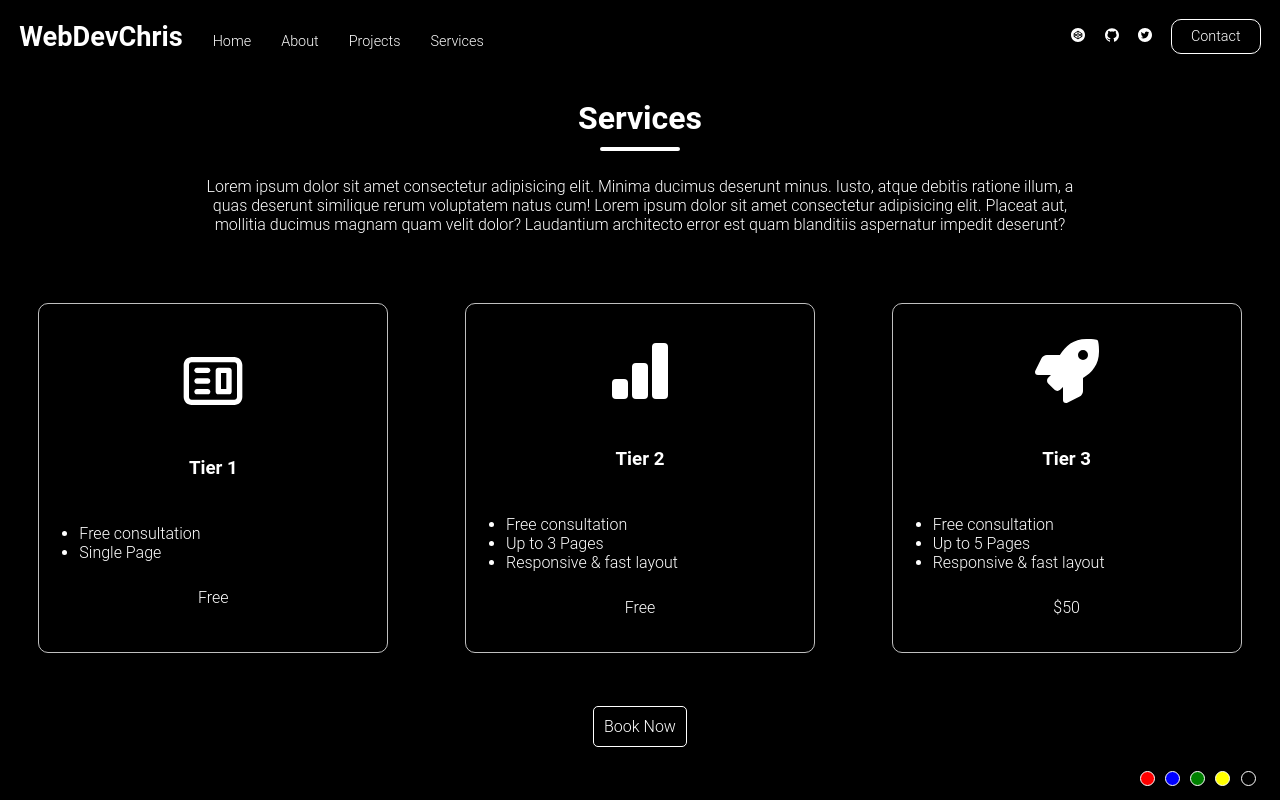
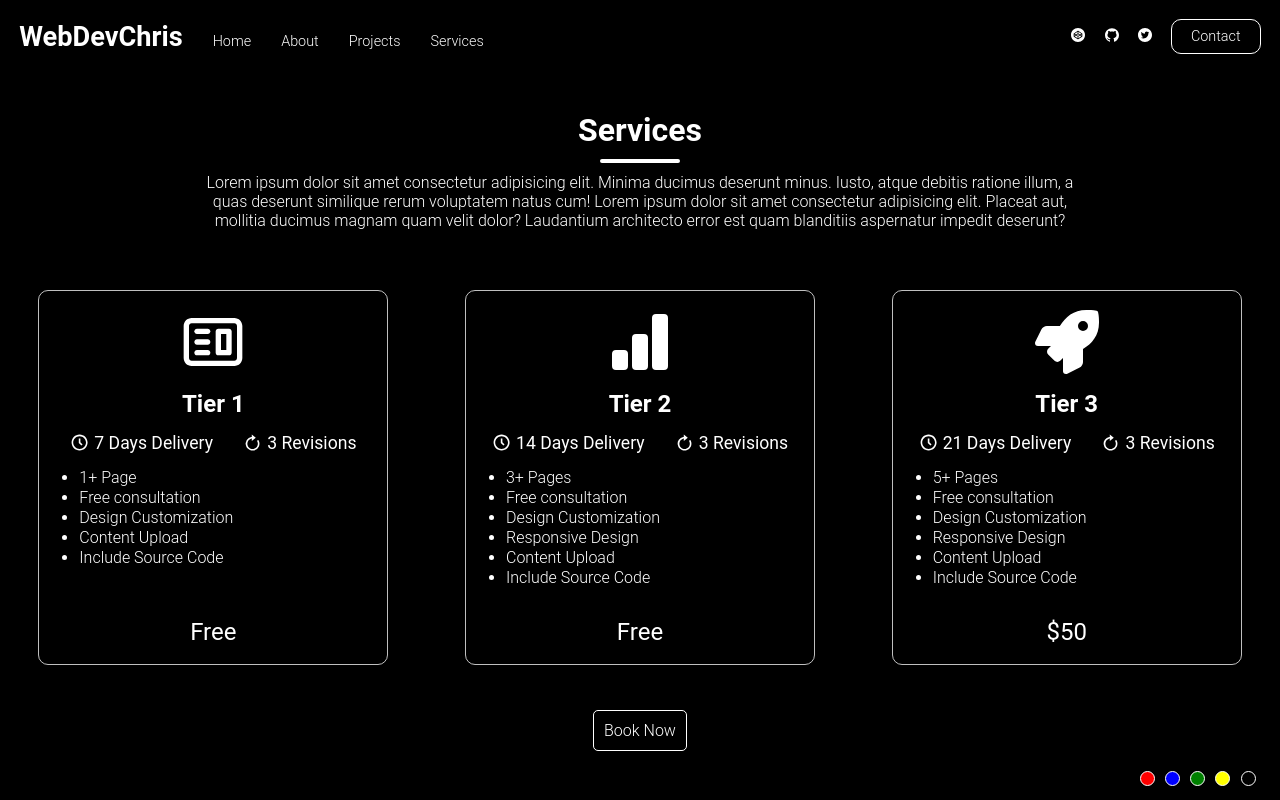
Before and after one commit to WebDevChris1/portfolio-website, a React (Create React App) app: page /services in a window 1280 px wide. Built offline with nearby package versions, Linux system fonts and the light colour scheme.

Commit message:
completed sevice-page tiers

```diff
--- a/src/pages/ServiceOffers/data.js
+++ b/src/pages/ServiceOffers/data.js
@@ -9,21 +9,47 @@ const tierList = [
     icon: <CgWebsite />,
     title: "Tier 1",
     price: "Free",
-    desc: ["Free consultation", "Single Page"],
+    delivery: "7 Days Delivery",
+    revisions: "3 Revisions",
+    desc: [
+      "1+ Page",
+      "Free consultation",
+      "Design Customization",
+      "Content Upload",
+      "Include Source Code",
+    ],
   },
   {
     id: 2,
     icon: <BsBarChartFill />,
     title: "Tier 2",
     price: "Free",
-    desc: ["Free consultation", "Up to 3 Pages", "Responsive & fast layout"],
+    delivery: "14 Days Delivery",
+    revisions: "3 Revisions",
+    desc: [
+      "3+ Pages",
+      "Free consultation",
+      "Design Customization",
+      "Responsive Design",
+      "Content Upload",
+      "Include Source Code",
+    ],
   },
   {
     id: 3,
     icon: <FaRocket />,
     title: "Tier 3",
     price: "$50",
-    desc: ["Free consultation", "Up to 5 Pages", "Responsive & fast layout"],
+    delivery: "21 Days Delivery",
+    revisions: "3 Revisions",
+    desc: [
+      "5+ Pages",
+      "Free consultation",
+      "Design Customization",
+      "Responsive Design",
+      "Content Upload",
+      "Include Source Code",
+    ],
   },
 ];
 
--- a/src/pages/ServiceOffers/index.js
+++ b/src/pages/ServiceOffers/index.js
@@ -2,6 +2,10 @@ import React from "react";
 import { useGlobalContext } from "../../context";
 import { Wrapper, Content } from "./services.styles";
 import { Link } from "react-router-dom";
+// import { GiCycle } from "react-icons/gi";
+
+import { BiRevision } from "react-icons/bi";
+import { BiTimeFive } from "react-icons/bi";
 
 const Services = () => {
   const { tierList } = useGlobalContext();
@@ -23,17 +27,23 @@ const Services = () => {
 
         <div className="tier-options">
           {tierList.map((tier) => {
-            const { id, icon, title, price, desc } = tier;
+            const { id, icon, title, price, desc, delivery, revisions } = tier;
             return (
               <article key={id} className="tier">
                 <div className="icon">{icon}</div>
                 <h3>{title}</h3>
+                <div className="delivery-revision">
+                  <BiTimeFive className="clock-icon" />
+                  <span>{delivery}</span>
+                  <BiRevision className="cycle-icon" />
+                  <span>{revisions}</span>
+                </div>
                 <ul>
                   {desc.map((item, index) => {
                     return <li key={index}>{item}</li>;
                   })}
                 </ul>
-                <div>{price}</div>
+                <div className="price">{price}</div>
               </article>
             );
           })}
--- a/src/pages/ServiceOffers/services.styles.js
+++ b/src/pages/ServiceOffers/services.styles.js
@@ -14,6 +14,12 @@ export const Content = styled.div`
   gap: 20px;
   height: 100%;
 
+  * {
+    margin: 0;
+    padding: 0;
+    box-sizing: border-box;
+  }
+
   .page-info {
     /* border: 1px solid red; */
     display: flex;
@@ -25,7 +31,6 @@ export const Content = styled.div`
     text-align: center;
 
     h2 {
-      margin: 0;
       font-size: 2rem;
     }
   }
@@ -39,13 +44,12 @@ export const Content = styled.div`
   }
 
   .tier {
-    height: 350px;
+    height: 375px;
     width: 350px;
     display: flex;
     flex-direction: column;
     align-items: center;
     justify-content: center;
-    gap: 10px;
     border-radius: 10px;
     border: 1px solid rgba(255, 255, 255, 0.75);
 
@@ -53,13 +57,48 @@ export const Content = styled.div`
       font-size: 4rem;
     }
 
+    h3 {
+      font-size: 1.5rem;
+    }
+
+    .delivery-revision {
+      display: flex;
+      width: 100%;
+      height: 50px;
+      /* border: 1px solid blue; */
+      align-items: center;
+      justify-content: center;
+      gap: 5px;
+
+      .cycle-icon {
+        font-size: 1.2rem;
+        margin-left: 25px;
+      }
+
+      .clock-icon {
+        font-size: 1.2rem;
+      }
+
+      span {
+        font-size: 1.1rem;
+        font-weight: normal;
+      }
+    }
+
     ul {
       width: 100%;
+      height: 150px;
+      padding-left: 40px;
+      /* border: 1px solid red; */
     }
-  }
+    li {
+      line-height: 20px;
+    }
 
-  div {
-    color: white;
+    .price {
+      font-weight: normal;
+      font-size: 1.5rem;
+    }
   }
 
   a {
```
